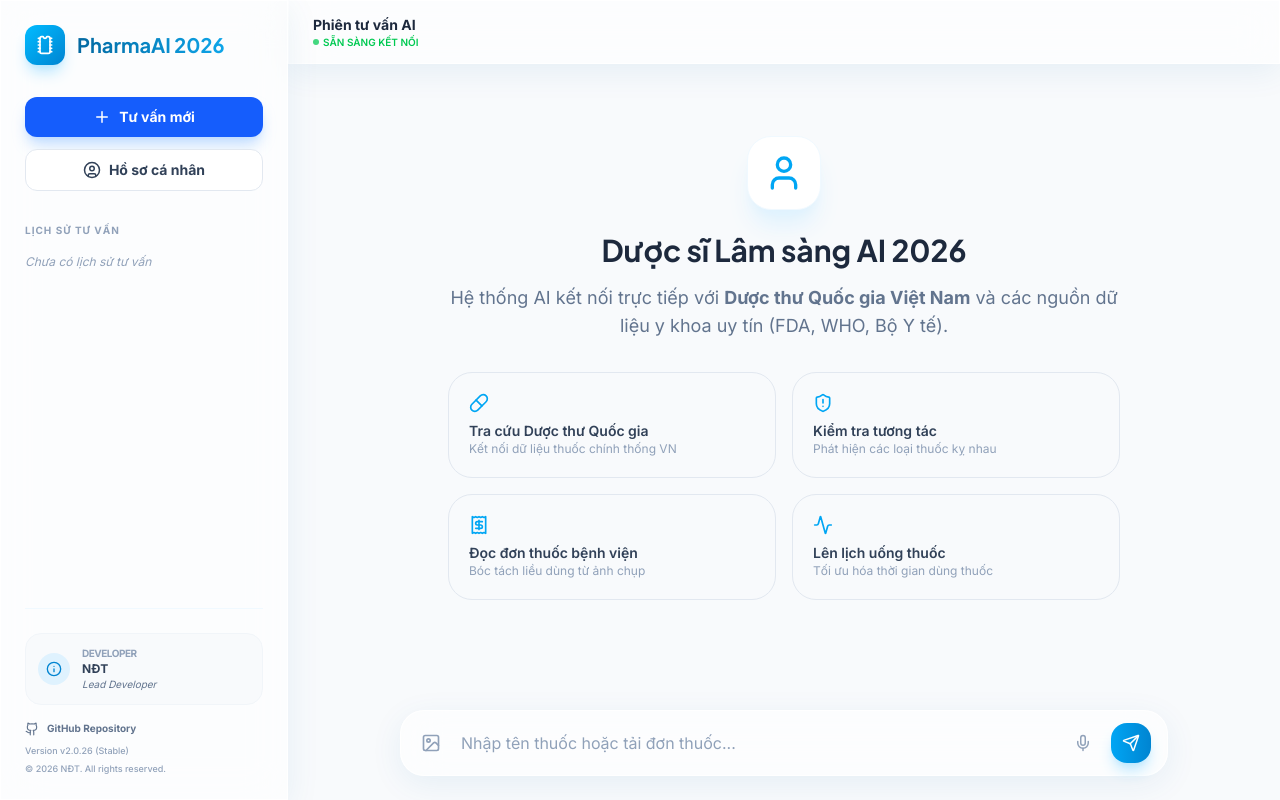
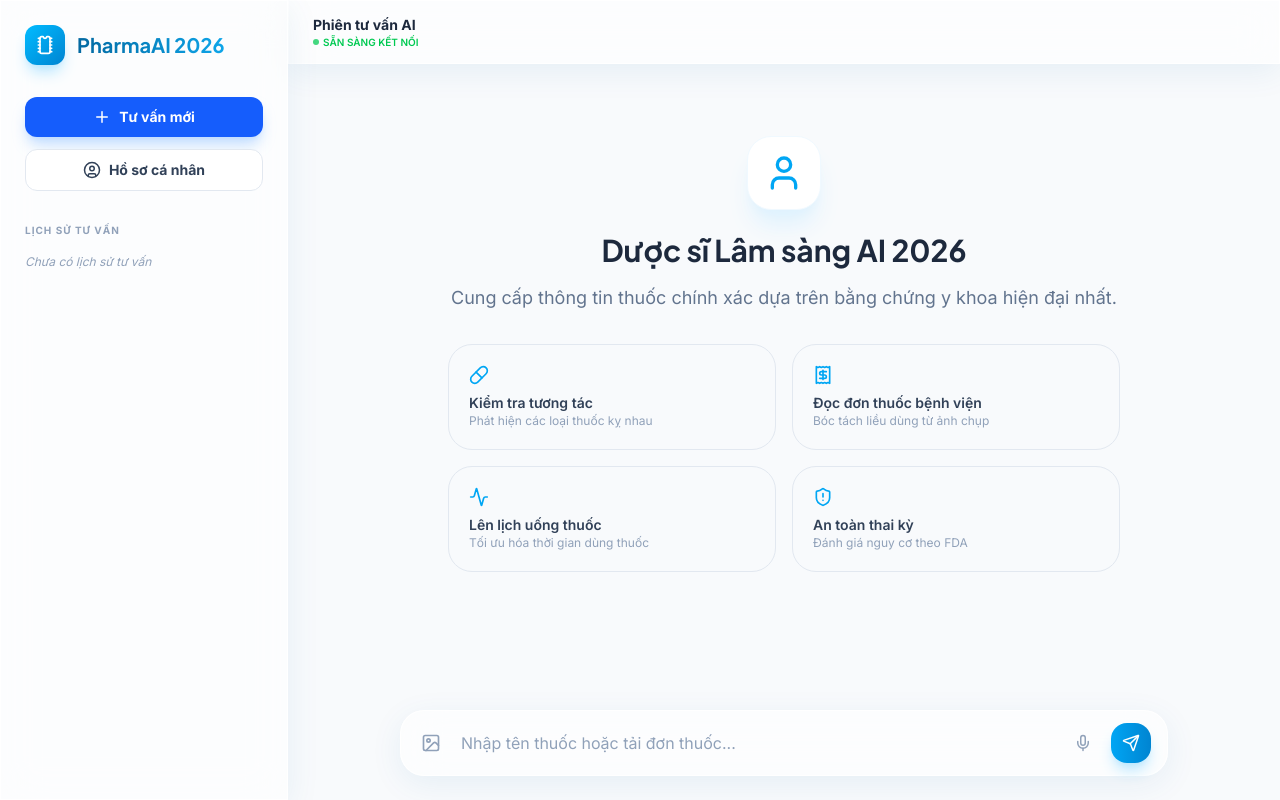
Before and after one commit to ndthuan12b3-a11y/PharmaAI, a React (Vite) app: page / in a window 1280 px wide. Built offline with nearby package versions, Linux system fonts and the light colour scheme.

Commit message:
Add files via upload

```diff
--- a/package.json
+++ b/package.json
@@ -19,7 +19,6 @@
     "clsx": "^2.1.1",
     "dotenv": "^17.3.1",
     "express": "^5.2.1",
-    "jspdf": "^4.2.1",
     "lucide-react": "^0.546.0",
     "motion": "^12.23.24",
     "react": "^19.0.0",
--- a/src/App.tsx
+++ b/src/App.tsx
@@ -11,9 +11,7 @@ import {
   X,
   Activity,
   ShieldAlert,
-  Image as ImageIcon,
-  Github,
-  Info
+  Image as ImageIcon
 } from 'lucide-react';
 import { motion, AnimatePresence } from 'motion/react';
 import { analyzePrescription, generateSpeech } from './services/geminiService';
@@ -263,35 +261,6 @@ export default function App() {
             )}
           </div>
         </div>
-
-        <div className="mt-auto pt-6 border-t border-sky-50 space-y-4">
-          <div className="flex items-center gap-3 p-3 bg-slate-50 rounded-2xl border border-slate-100">
-            <div className="w-8 h-8 rounded-full bg-sky-100 flex items-center justify-center text-sky-600">
-              <Info size={16} />
-            </div>
-            <div className="flex flex-col min-w-0">
-              <span className="text-[10px] font-bold text-slate-400 uppercase tracking-tighter">Developer</span>
-              <span className="text-xs font-bold text-slate-700 truncate">NĐT</span>
-              <span className="text-[10px] text-slate-500 italic">Lead Developer</span>
-            </div>
-          </div>
-
-          <div className="space-y-2">
-            <a
-              href="https://github.com/ndthuan12b3-a11y/PharmaAI"
-              target="_blank"
-              rel="noopener noreferrer"
-              className="flex items-center gap-2 text-[10px] font-bold text-slate-500 hover:text-sky-600 transition-colors"
-            >
-              <Github size={14} />
-              <span>GitHub Repository</span>
-            </a>
-            <div className="flex flex-col gap-1">
-              <span className="text-[9px] text-slate-400 font-medium">Version v2.0.26 (Stable)</span>
-              <span className="text-[9px] text-slate-400 font-medium">© 2026 NĐT. All rights reserved.</span>
-            </div>
-          </div>
-        </div>
       </aside>
 
       {/* Main Content */}
@@ -342,26 +311,16 @@ export default function App() {
                   <UserMd size={40} className="text-sky-500" />
                 </div>
                 <h2 className="text-3xl font-bold text-slate-800">Dược sĩ Lâm sàng AI 2026</h2>
-                <p className="text-slate-500 text-lg">Hệ thống AI kết nối trực tiếp với <b>Dược thư Quốc gia Việt Nam</b> và các nguồn dữ liệu y khoa uy tín (FDA, WHO, Bộ Y tế).</p>
+                <p className="text-slate-500 text-lg">Cung cấp thông tin thuốc chính xác dựa trên bằng chứng y khoa hiện đại nhất.</p>
               </div>
 
               <div className="grid grid-cols-1 md:grid-cols-2 gap-4">
                 <Card
                   variant="outline"
                   className="cursor-pointer group hover:border-sky-300 hover:bg-sky-50/50 transition-all"
-                  onClick={() => setInput('Tra cứu thông tin thuốc [Tên thuốc] trong Dược thư Quốc gia Việt Nam mới nhất.')}
+                  onClick={() => setInput('Phân tích tương tác giữa [Tên thuốc 1] và [Tên thuốc 2]?')}
                 >
                   <Capsules size={20} className="text-sky-500 mb-2 group-hover:scale-110 transition" />
-                  <p className="text-sm font-semibold text-slate-700">Tra cứu Dược thư Quốc gia</p>
-                  <p className="text-xs text-slate-400">Kết nối dữ liệu thuốc chính thống VN</p>
-                </Card>
-
-                <Card
-                  variant="outline"
-                  className="cursor-pointer group hover:border-sky-300 hover:bg-sky-50/50 transition-all"
-                  onClick={() => setInput('Phân tích tương tác giữa [Tên thuốc 1] và [Tên thuốc 2] dựa trên Dược thư Quốc gia?')}
-                >
-                  <ShieldAlert size={20} className="text-sky-500 mb-2 group-hover:scale-110 transition" />
                   <p className="text-sm font-semibold text-slate-700">Kiểm tra tương tác</p>
                   <p className="text-xs text-slate-400">Phát hiện các loại thuốc kỵ nhau</p>
                 </Card>
@@ -397,6 +356,16 @@ export default function App() {
                   <Activity size={20} className="text-sky-500 mb-2 group-hover:scale-110 transition" />
                   <p className="text-sm font-semibold text-slate-700">Lên lịch uống thuốc</p>
                   <p className="text-xs text-slate-400">Tối ưu hóa thời gian dùng thuốc</p>
+                </Card>
+
+                <Card
+                  variant="outline"
+                  className="cursor-pointer group hover:border-sky-300 hover:bg-sky-50/50 transition-all"
+                  onClick={() => setInput('Tư vấn sử dụng [Tên thuốc] an toàn cho phụ nữ có thai [Số tháng] đầu.')}
+                >
+                  <ShieldAlert size={20} className="text-sky-500 mb-2 group-hover:scale-110 transition" />
+                  <p className="text-sm font-semibold text-slate-700">An toàn thai kỳ</p>
+                  <p className="text-xs text-slate-400">Đánh giá nguy cơ theo FDA</p>
                 </Card>
               </div>
             </div>
--- a/src/components/ChatMessage.tsx
+++ b/src/components/ChatMessage.tsx
@@ -1,8 +1,7 @@
 import React from 'react';
 import Markdown from 'react-markdown';
 import remarkGfm from 'remark-gfm';
-import { PlayCircle, CheckCircle2, Download } from 'lucide-react';
-import { jsPDF } from 'jspdf';
+import { PlayCircle, CheckCircle2 } from 'lucide-react';
 
 interface Message {
   id: string;
@@ -17,48 +16,6 @@ interface ChatMessageProps {
 }
 
 export const ChatMessage: React.FC<ChatMessageProps> = ({ msg, playAudio }) => {
-  const exportToPDF = () => {
-    // For Vietnamese support in jsPDF without custom fonts,
-    // we'll generate a clean text-based report that is easy to read.
-    const doc = new jsPDF();
-
-    // Header
-    doc.setFontSize(20);
-    doc.setTextColor(0, 120, 215);
-    doc.text("PHARMAAI 2026 - BAO CAO TU VAN", 20, 20);
-
-    doc.setFontSize(10);
-    doc.setTextColor(100, 100, 100);
-    doc.text(`Ngay: ${new Date().toLocaleString('vi-VN')}`, 20, 30);
-    doc.text("--------------------------------------------------", 20, 35);
-
-    // Content
-    doc.setFontSize(12);
-    doc.setTextColor(0, 0, 0);
-
-    // Clean markdown for PDF (jsPDF standard fonts don't support all UTF-8 well,
-    // so we'll provide a clean text version and also a .txt fallback if needed)
-    const cleanText = msg.text.replace(/[*#|]/g, '');
-    const splitText = doc.splitTextToSize(cleanText, 170);
-    doc.text(splitText, 20, 45);
-
-    doc.save(`Tu-van-PharmaAI-${msg.id}.pdf`);
-  };
-
-  const exportToText = () => {
-    const header = `==========================================\nPHARMAAI 2026 - BÁO CÁO TƯ VẤN DƯỢC\n==========================================\nNgày: ${new Date().toLocaleString('vi-VN')}\n\n`;
-    const footer = `\n\n==========================================\nLưu ý: Thông tin mang tính chất tham khảo.\nHãy luôn tham khảo ý kiến bác sĩ trực tiếp.\n==========================================`;
-    const content = header + msg.text + footer;
-
-    const blob = new Blob([content], { type: 'text/plain;charset=utf-8' });
-    const url = URL.createObjectURL(blob);
-    const link = document.createElement('a');
-    link.href = url;
-    link.download = `Tu-van-PharmaAI-${msg.id}.txt`;
-    link.click();
-    URL.revokeObjectURL(url);
-  };
-
   return (
     <div className={`flex ${msg.role === 'user' ? 'justify-end' : 'justify-start'} animate-fadeIn`}>
       <div className={`flex flex-col max-w-[90%] ${msg.role === 'ai' ? 'items-start' : 'items-end'}`}>
@@ -70,23 +27,13 @@ export const ChatMessage: React.FC<ChatMessageProps> = ({ msg, playAudio }) => {
               msg.text
             )}
           </div>
-          {msg.role === 'ai' && (
-            <div className="flex flex-wrap gap-2 mt-4">
           {msg.audio && (
             <button
               onClick={() => playAudio(msg.audio!)}
-                  className="text-[10px] font-bold uppercase text-sky-600 bg-sky-50 px-3 py-1.5 rounded-full hover:bg-sky-100 transition inline-flex items-center shadow-sm"
+              className="mt-4 text-[10px] font-bold uppercase text-sky-600 bg-sky-50 px-3 py-1.5 rounded-full hover:bg-sky-100 transition inline-flex items-center shadow-sm"
             >
               <PlayCircle size={14} className="mr-1" /> Nghe tư vấn
             </button>
-              )}
-              <button
-                onClick={exportToText}
-                className="text-[10px] font-bold uppercase text-emerald-600 bg-emerald-50 px-3 py-1.5 rounded-full hover:bg-emerald-100 transition inline-flex items-center shadow-sm"
-              >
-                <Download size={14} className="mr-1" /> Xuất File (Chuẩn)
-              </button>
-            </div>
           )}
         </div>
         <div className="flex items-center gap-2 mt-2 px-2">
```
Also changed, not shown: src/services/geminiService.ts (+3 -16 lines), 1 other file (tests, documents, lock files or other folders). Lines whose indentation alone changed are shown as unchanged.
